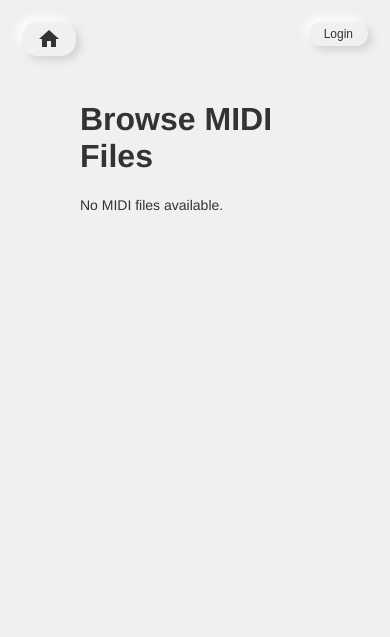
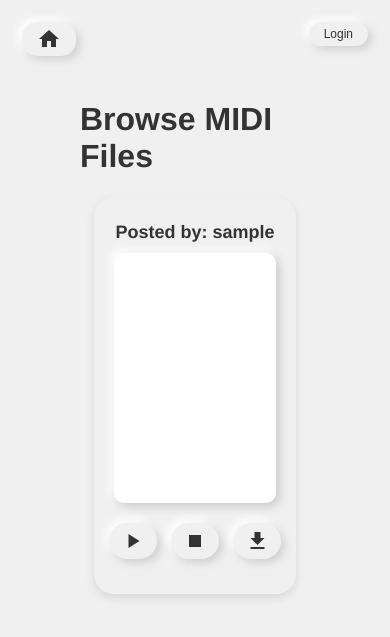
Before and after one commit to software-students-fall2023/4-containerized-app-exercise-wacotacotruck, a Flask app: page /browse in a window 390 px wide. Shown: the top 637 px of the page. Run offline with Flask 2, Linux system fonts and the light colour scheme; a database or web service that is not in the repository returns one stand-in record (values such as "Sample title"); some libraries are stand-ins or nearby versions.

Commit message:
browse page

```diff
--- a/machine-learning-client/requirements.txt
+++ b/machine-learning-client/requirements.txt
@@ -10,3 +10,5 @@ tensorflow
 librosa
 pytest
 PySoundFile
+python-dotenv
+boto3
--- a/web-app/app.py
+++ b/web-app/app.py
@@ -1,15 +1,29 @@
 """Web-app."""
 import os
-from flask import Flask, url_for, redirect, render_template, session, request
+from flask import Flask, url_for, redirect, render_template, session, request, jsonify, Response
 import requests
 from pymongo import MongoClient
 from werkzeug.security import generate_password_hash, check_password_hash
 from dotenv import load_dotenv
 from flask_session import Session
+import boto3
+from bson import ObjectId
+
 
 # Initializes Flask application and loads the .env file from the MongoDB Atlas Database
 app = Flask(__name__)
 load_dotenv()
+
+# Initialize S3 client
+aws_access_key_id = os.getenv("AWS_ACCESS_KEY_ID")
+aws_secret_access_key = os.getenv("AWS_SECRET_ACCESS_KEY")
+s3_bucket_name = os.getenv("S3_BUCKET_NAME")
+
+s3 = boto3.client(
+    's3',
+    aws_access_key_id=aws_access_key_id,
+    aws_secret_access_key=aws_secret_access_key
+)
 
 # Monitors Flask's session management: Uses a secret key to sign and encrypt session data
 # Secret key is essential for the proper functioning of user sessions in your Flask application.
@@ -45,8 +59,50 @@ def index():
 
 @app.route("/browse")
 def browse():
-    """Showing midi posts from the database"""
-    return render_template("browse.html")
+    """Renders the browse page"""
+    midi_collection = database["midis"]
+    midi_posts = midi_collection.find({})
+    return render_template("browse.html", midi_posts=list(midi_posts))
+
+
+@app.route("/upload-midi", methods=["POST"])
+def upload_midi():
+    """Handles uploading midi to the database."""
+    if "user_id" not in session:
+        app.logger.warning("User not logged in")
+        return jsonify({"error": "User not logged in"}), 401
+
+    data = request.get_json()
+    filename = data.get('filename')
+
+    if not filename:
+        return jsonify({"error": "No filename provided"}), 400
+
+    user_id = session["user_id"]
+
+    try:
+        user_id_obj = ObjectId(user_id)
+    except:
+        return jsonify({"error": "Invalid User ID"}), 400
+
+    user = database.users.find_one({"_id": user_id_obj})
+
+    if not user:
+        return jsonify({"error": "User not found"}), 404
+
+    # Format the S3 URL
+    s3_url = f"https://{s3_bucket_name}.s3.amazonaws.com/{filename}"
+
+    # Save the S3 URL with user details
+    midi_collection = database["midis"]
+    midi_data = {
+        "user_id": user_id,
+        "username": user["username"],
+        "midi_url": s3_url
+    }
+    midi_collection.insert_one(midi_data)
+
+    return jsonify({"message": "MIDI URL uploaded successfully"}), 200
 
 
 def call_ml_client(data):
--- a/web-app/requirements.txt
+++ b/web-app/requirements.txt
@@ -8,3 +8,4 @@ pymongo==4.5.0
 python-dotenv==0.16.0
 Flask-Cors==3.0.10
 pytest
+boto3
--- a/web-app/static/script.js
+++ b/web-app/static/script.js
@@ -8,11 +8,10 @@ function startRecording() {
       .then((stream) => {
           const options = { mimeType: "audio/webm" };
           mediaRecorder = new MediaRecorder(stream, options);
+          mediaRecorder.ondataavailable = handleDataAvailable;
+          mediaRecorder.onstop = handleStop;
           mediaRecorder.start();
           audioChunks = [];
-      mediaRecorder.addEventListener("dataavailable", (event) => {
-        audioChunks.push(event.data);
-      });
       })
       .catch((error) => {
           console.error("Error accessing the microphone: ", error);
@@ -21,12 +20,17 @@ function startRecording() {
 
 function stopRecording() {
   mediaRecorder.stop();
+}
 
-  mediaRecorder.addEventListener("stop", () => {
+function handleDataAvailable(event) {
+  audioChunks.push(event.data);
+}
+
+function handleStop() {
   const audioBlob = new Blob(audioChunks, { type: "audio/webm" });
   sendAudioToServer(audioBlob);
-  });
 }
+
 
 function sendAudioToServer(audioBlob) {
   let formData = new FormData();
@@ -95,6 +99,7 @@ function toggleRecording() {
   isRecording = !isRecording;
 }
 
+
 function playMidi() {
   const player = document.querySelector('midi-player');
   if (player) {
@@ -109,8 +114,27 @@ function stopMidi() {
   }
 }
 
+function playPostMidi(playerId) {
+  const player = document.getElementById(playerId);
+  if (player) {
+      player.start();
+  }
+}
+
+function stopPostMidi(playerId) {
+  const player = document.getElementById(playerId);
+  if (player) {
+      player.stop();
+  }
+}
+
+
 function displayMidiLink(midiUrl) {
   // Update MIDI player and visualizer source
+  if (!midiUrl) {
+    console.error("midi url is undefined");
+    return;
+  }
   const midiPlayer = document.querySelector('midi-player');
   const midiVisualizer = document.getElementById('myVisualizer');
 
@@ -132,3 +156,51 @@ function downloadMidi() {
     window.location.href = midiUrl;
   }
 }
+
+function uploadMidi() {
+  const midiPlayer = document.querySelector('midi-player');
+  const midiSrc = midiPlayer ? midiPlayer.src : null;
+
+  if (!midiSrc) {
+      console.error("No MIDI source to upload");
+      return;
+  }
+
+  const filename = midiSrc.split('/').pop();
+
+  fetch('http://localhost:5001/upload-midi', {
+      method: 'POST',
+      headers: {
+          'Content-Type': 'application/json'
+      },
+      body: JSON.stringify({ filename: filename })
+  })
+  .then(response => response.json())
+  .then(data => {
+      if (data.error) {
+          console.error("Error uploading MIDI file:", data.error);
+      } else {
+          console.log("MIDI file uploaded successfully:", data.message);
+      }
+  })
+  .catch(error => {
+      console.error("Error in MIDI file upload:", error);
+  });
+}
+
+document.addEventListener('DOMContentLoaded', () => {
+  document.querySelectorAll('.midi-post').forEach(post => {
+      const midiPlayer = post.querySelector('midi-player');
+      const midiVisualizer = post.querySelector('midi-visualizer');
+
+      if (midiPlayer && midiVisualizer) {
+          midiVisualizer.src = midiPlayer.src;
+      }
+  });
+});
+
+function downloadMidiPost(midiUrl) {
+  if (midiUrl) {
+    window.location.href = midiUrl; // This triggers the download
+  }
+}
--- a/web-app/static/style.css
+++ b/web-app/static/style.css
@@ -64,6 +64,7 @@ p {
 
 .visualizer-container {
   border-radius: 10px;
+  min-height: 300px;
   background-color: #ffffff;
   border: none;
   box-shadow: 4px 4px 10px #ccc, -4px -4px 10px #fff;
@@ -73,9 +74,17 @@ p {
   flex-direction: column;
   align-items: center;
   gap: 20px;
+  margin-bottom: 15px;
 }
 
 .midi-player {
+  visibility: hidden;
+  position: absolute;
+  width: 1px;
+  height: 1px;
+}
+
+.hidden-midi-player {
   visibility: hidden;
   position: absolute;
   width: 1px;
@@ -209,20 +218,6 @@ input[type="file"] {
   color: inherit;
   font-weight: inherit;
   text-align: center;
-}
-
-.visualizer-container {
-  border-radius: 10px;
-  position: relative;
-  width: 600px;
-  margin: 0 auto;
-  height: 250px;
-  border: none;
-  background-color: #ffffff;
-  box-shadow: 4px 4px 10px #ccc, -4px -4px 10px #fff;
-  overflow-x: auto;
-  overflow-y: hidden;
-  white-space: nowrap;
 }
 
 svg {
@@ -516,23 +511,81 @@ form button:focus {
   margin-left: 20px;
 }
 
-@media (max-width: 768px) {
-  .visualizer-container {
-      width: 100%;
-  }
+.centered-container {
+  display: flex;
+  flex-direction: column;
+  align-items: center;
+  justify-content: center;
+  width: 100%;
+}
 
-  .button {
-      padding: 8px 15px;
-      margin: 2px;
-  }
+.post-wrapper {
+  background-color: #f0f0f0;
+  border-radius: 20px;
+  box-shadow: 0px 4px 10px rgba(0, 0, 0, 0.1);
+  margin-bottom: 30px;
+  padding: 20px;
+  max-width: 600px;
+  width: 100%;
+}
+
+.midi-post {
+  margin-bottom: 20px;
+  text-align: center;
+  width: 100%;
+}
+
+.midi-post h2 {
+  color: #333;
+  font-size: 18px;
+  margin-bottom: 10px;
+}
+
+.visualizer-container-post {
+  border-radius: 10px;
+  position: relative;
+  width: 600px;
+  margin: 0 auto;
+  height: 250px;
+  border: none;
+  background-color: #ffffff;
+  box-shadow: 4px 4px 10px #ccc, -4px -4px 10px #fff;
+  overflow-x: auto;
+  overflow-y: hidden;
+  white-space: nowrap;
+  margin-bottom: 15px;
+  width: 100%;
+}
+
+.midi-post .button {
+  font-size: 14px;
+  margin: 5px;
+  padding: 8px 16px;
+  transition: background-color 0.3s ease;
 }
 
 @media (max-width: 768px) {
+
+  .body{
+    padding: 5px;
+  }
+
+  .post-wrapper,
+  .visualizer-container-post {
+    width: calc(100% - 20px);
+  }
+
   .content {
     width: 100%;
     margin: auto;
     box-shadow: 4px 4px 10px #ccc, -4px -4px 10px #fff;
     border-radius: 10px;
+  }
+
+  .visualizer-container {
+    width: 100%;
+    height: 200px;
+    margin-bottom: 15px;
   }
 
   input[type="text"],
@@ -543,4 +596,21 @@ form button:focus {
     max-width: 250px;
     margin: auto;
   }
+
+  .post-wrapper {
+    padding: 10px;
+  }
+
+  .visualizer-container-post {
+    margin-bottom: 15px;
+  }
+
+  .midi-post .button {
+    padding: 6px 12px;
+  }
+
+  .button {
+    padding: 8px 15px;
+    margin: 2px;
 }
+}
--- a/web-app/templates/browse.html
+++ b/web-app/templates/browse.html
@@ -6,6 +6,7 @@
     <meta name="viewport" content="width=device-width, initial-scale=1.0">
     <link href="https://fonts.googleapis.com/css2?family=Roboto:wght@400;500&display=swap" rel="stylesheet">
     <link href="https://fonts.googleapis.com/icon?family=Material+Icons" rel="stylesheet">
+    <script src="https://cdn.jsdelivr.net/combine/npm/tone@14.7.58,npm/@magenta/music@1.23.1/es6/core.js,npm/focus-visible@5,npm/html-midi-player@1.5.0"></script>
     <link rel="stylesheet", type="text/css", href="../static/style.css">
 </head>
 <body>
@@ -20,7 +21,28 @@
             <a href="{{ url_for('logout') }}"><button class="button" id="logout" title="logout">Log Out</button></a>
         {% endif %}
     </div>
+    <div class="centered-container">
     <h1>Browse MIDI Files</h1>
-    <p>No MIDI files available.</p>
+    <div id="midi-posts">
+        {% for post in midi_posts %}
+        <div class="post-wrapper">
+            <div class="midi-post">
+                <h2>Posted by: {{ post.username }}</h2>
+                <div class="visualizer-container-post" id="midiVisualizer">
+                    <midi-player id="midi-player-{{ loop.index }}" class="hidden-midi-player" src="{{ post.midi_url }}" visualizer="#midi-visualizer-{{ loop.index }}"></midi-player>
+                    <midi-visualizer type="piano-roll" id="midi-visualizer-{{ loop.index }}" class="piano-roll"></midi-visualizer>
+                </div>
+                <button class="button" onclick="playPostMidi('midi-player-{{ loop.index }}')" title="play"><i class="material-icons">play_arrow</i></button>
+                <button class="button" onclick="stopPostMidi('midi-player-{{ loop.index }}')" title="stop"><i class="material-icons">stop</i></button>
+                <button class="button" title="save" onclick="downloadMidiPost('{{ post.midi_url }}')">
+                    <i class="material-icons">download</i>
+                </button>
+            </div>
+        </div>
+        {% endfor %}
+    </div>
+    </div>
+    <script src="../static/script.js"></script>
+    <script src="https://cdn.jsdelivr.net/npm/midi-player-js@2.0.16/build/index.browser.min.js"></script>
 </body>
 </html>
--- a/web-app/templates/index.html
+++ b/web-app/templates/index.html
@@ -41,9 +41,8 @@
                 <button class="button" id="play" title="play" onclick="playMidi()"><i class="material-icons">play_arrow</i></button>
                 <button class="button" id="stop" title="stop" onclick="stopMidi()"><i class="material-icons">stop</i></button>
                 <button class="button" id="save" title="save" onclick="downloadMidi();"><i class="material-icons">download</i></button>
-                <label class="button" id="fileBtn" title="upload midi">
+                <label class="button" id="fileBtn" title="upload midi" onclick="uploadMidi();">
                     <i class="material-icons">cloud_upload</i>
-                    <input type="file" id="fileInput" multiple>
                 </label>
             <button class="button" title="information" onclick="toggleDescription()"><i class="material-icons">info</i></button>
             </div>
```
Also changed, not shown: machine-learning-client/ml.py (+64 -153 lines), 1 other file. Lines whose indentation alone changed are shown as unchanged.
